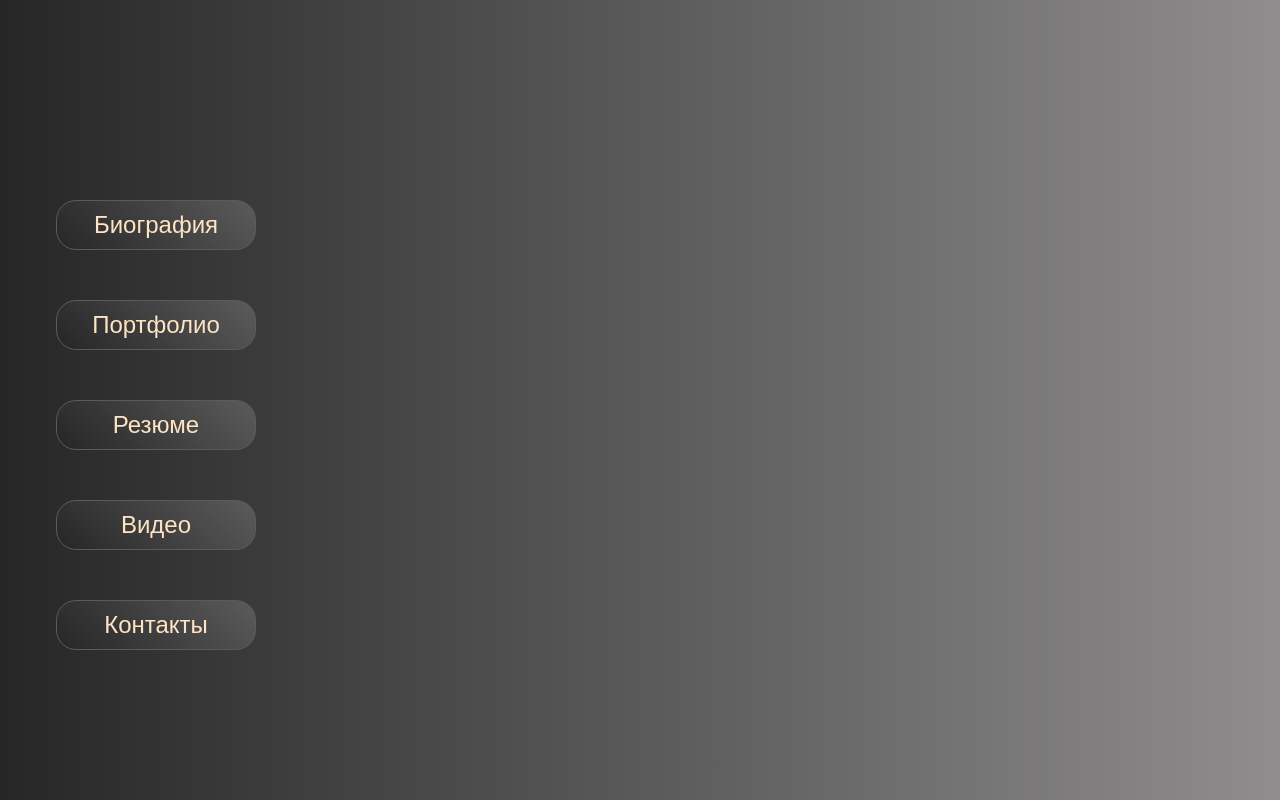
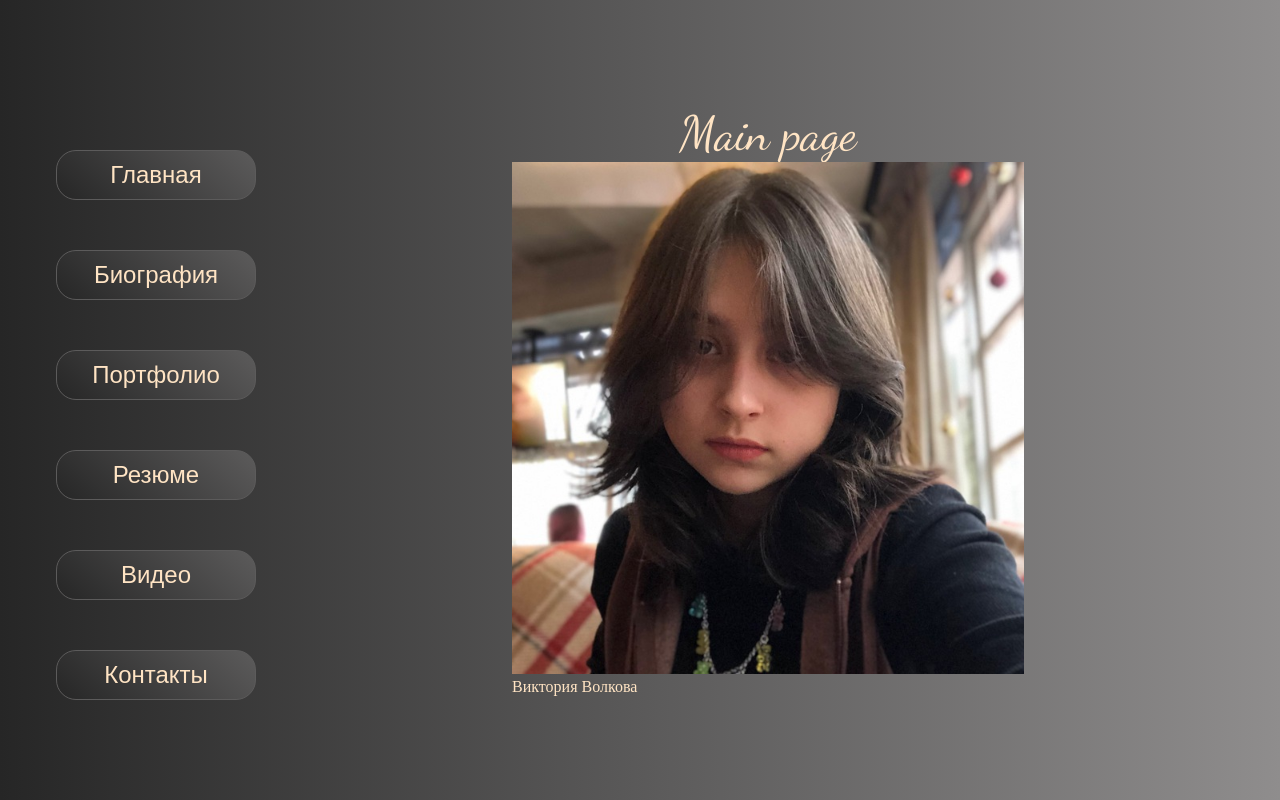
Before and after one commit to Evgeniy-makdak/TheActress-sCallingCard, a React (Create React App) app: page /main in a window 1280 px wide. Built offline with nearby package versions, Linux system fonts and the light colour scheme.

Commit message:
Add files via upload
Transferring components to the src folder, creating the main page and styles for it

```diff
--- a/src/App.js
+++ b/src/App.js
@@ -5,9 +5,9 @@ import PorfolioPage from './components/Pages/PortfolioPage';
 import ResumephyPage from './components/Pages/ResumePage';
 import VideoPage from './components/Pages/VideoPage';
 import ContactsPage from './components/Pages/ContactsPage';
+import MainPage from './components/Pages/MainPage';
 
 import { BrowserRouter, Routes, Route, Link } from 'react-router-dom';
-
 
 function App() {
   return (
@@ -18,23 +18,27 @@ function App() {
           Волкова
         </h1> */}
         <div className="navigation">
-          <Link to="/biography" className='linkButton'>
+          <Link to="/main" className="linkButton">
+            <MyButton>Главная</MyButton>
+          </Link>
+          <Link to="/biography" className="linkButton">
             <MyButton>Биография</MyButton>
           </Link>
-          <Link to="/portfolio" className='linkButton'>
+          <Link to="/portfolio" className="linkButton">
             <MyButton>Портфолио</MyButton>
           </Link>
-          <Link to="/resume" className='linkButton'>
+          <Link to="/resume" className="linkButton">
             <MyButton>Резюме</MyButton>
           </Link>
-          <Link to="/video" className='linkButton'>
+          <Link to="/video" className="linkButton">
             <MyButton>Видео</MyButton>
           </Link>
-          <Link to="/contacts" className='linkButton'>
+          <Link to="/contacts" className="linkButton">
             <MyButton>Контакты</MyButton>
           </Link>
         </div>
         <Routes>
+          <Route path="/main" element={<MainPage />} />
           <Route path="/biography" element={<BiographyPage />} />
           <Route path="/portfolio" element={<PorfolioPage />} />
           <Route path="/resume" element={<ResumephyPage />} />
--- /dev/null
+++ b/src/components/Pages/MainPage.jsx
@@ -0,0 +1,23 @@
+import React from 'react';
+import styles from './Pages.module.css';
+import mainPhoto from '../images/Vika_main_page.jpg';
+
+const MainPage = () => {
+  return (
+    <div className={styles.container}>
+      <h2 className={styles['dancing-script']}>Main page</h2>
+      <div className={styles.imageContainer}>
+        <img
+          src={mainPhoto}
+          alt="Main photo by Victoria"
+          className={styles.image}
+        />
+        <div className={styles.textOverlay} data-content="Виктория Волкова">
+          Виктория Волкова
+        </div>
+      </div>
+    </div>
+  );
+};
+
+export default MainPage;
--- a/src/components/Pages/Pages.module.css
+++ b/src/components/Pages/Pages.module.css
@@ -3,9 +3,6 @@
   padding: 0;
   box-sizing: border-box;
 }
-
-/* <uniquifier>: Use a uniquifier for the class name
-<weight>: Use a value from 400 to 700 */
 
 .dancing-script {
   text-align: center;
@@ -25,3 +22,20 @@
   font-style: normal;
   font-size: 24px;
 }
+
+.container {
+  display: flex;
+  flex-direction: column;
+  justify-content: center;
+  align-items: center;
+  height: 100vh;
+}
+
+.imageContainer {
+  width: 50%;
+}
+
+.image {
+  width: 100%;
+  height: auto;
+}
```
Also changed, not shown: src/components/images/Vika_main_page.jpg (added), 1 other file (tests, documents, lock files or other folders).
